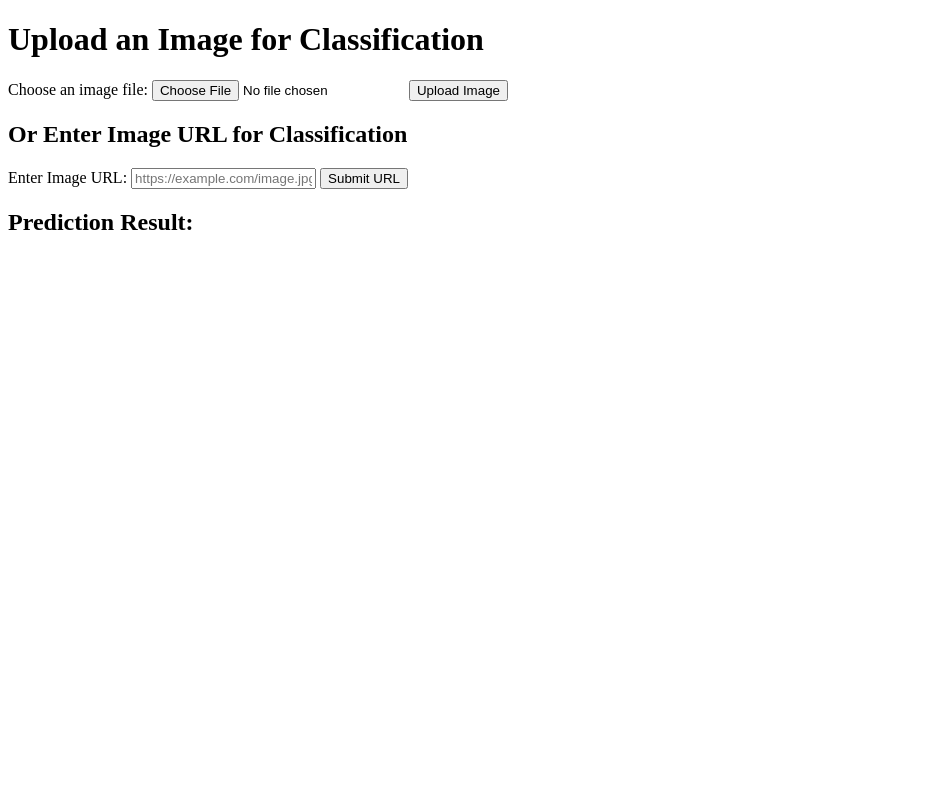
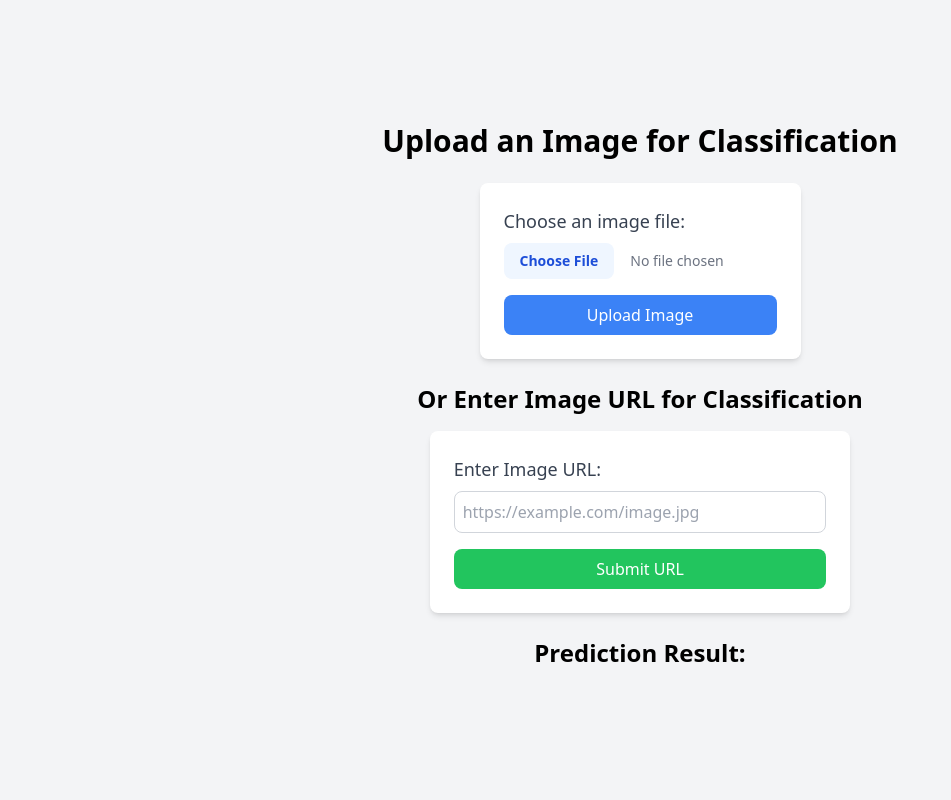
Before and after one commit to luisferreiraa/pytorch-flask, a Flask app: page / in a window 1280 px wide. Shown: the whole page, without its empty margins (0-951 px from the left). Run offline with Flask 3, Linux system fonts and the light colour scheme; parts of the project's set-up code (start-up, migrations or seed data) failed here and were passed over; some libraries are stand-ins or nearby versions.

Commit message:
05102024_15-30

```diff
--- a/templates/index.html
+++ b/templates/index.html
@@ -4,29 +4,53 @@
     <meta charset="UTF-8">
     <meta name="viewport" content="width=device-width, initial-scale=1.0">
     <title>Image Classification</title>
+    <!-- Tailwind CSS via CDN -->
+    <script src="https://cdn.tailwindcss.com"></script>
 </head>
-<body>
-    <h1>Upload an Image for Classification</h1>
+<body class="bg-gray-100 flex flex-col items-center justify-center min-h-screen p-4">
+<h1 class="text-3xl font-bold text-center mb-6">Upload an Image for Classification</h1>
 
 <!-- Formulário para upload de arquivo -->
-    <form id="upload-form" enctype="multipart/form-data">
-        <label for="file-input">Choose an image file:</label>
-        <input type="file" id="file-input" name="file" accept="image/*" required>
-        <button type="submit">Upload Image</button>
+<form id="upload-form" enctype="multipart/form-data" class="bg-white p-6 rounded-lg shadow-md mb-6">
+    <label for="file-input" class="block text-lg font-medium text-gray-700 mb-2">Choose an image file:</label>
+    <input type="file" id="file-input" name="file" accept="image/*" required
+           class="block w-full text-sm text-gray-500 mb-4 file:mr-4 file:py-2 file:px-4 file:rounded-lg file:border-0 file:text-sm file:font-semibold file:bg-blue-50 file:text-blue-700 hover:file:bg-blue-100">
+    <button type="submit" class="w-full bg-blue-500 text-white py-2 px-4 rounded-lg hover:bg-blue-600">Upload Image
+    </button>
 </form>
 
 <!-- Formulário para enviar URL da imagem -->
-    <h2>Or Enter Image URL for Classification</h2>
-    <form id="url-form">
-        <label for="image-url">Enter Image URL:</label>
-        <input type="text" id="image-url" name="url" placeholder="https://example.com/image.jpg" required>
-        <button type="submit">Submit URL</button>
+<h2 class="text-2xl font-semibold text-center mb-4">Or Enter Image URL for Classification</h2>
+<form id="url-form" class="bg-white p-6 rounded-lg shadow-md mb-6">
+    <label for="image-url" class="block text-lg font-medium text-gray-700 mb-2">Enter Image URL:</label>
+    <input type="text" id="image-url" name="url" placeholder="https://example.com/image.jpg" required
+           class="w-full border border-gray-300 p-2 rounded-lg mb-4">
+    <button type="submit" class="w-full bg-green-500 text-white py-2 px-4 rounded-lg hover:bg-green-600">Submit URL
+    </button>
 </form>
 
-    <h2>Prediction Result:</h2>
-    <p id="result"></p>
+<!-- Loading spinner (hidden initially) -->
+<div id="loading-spinner" class="hidden">
+    <svg class="animate-spin h-8 w-8 text-blue-500" xmlns="http://www.w3.org/2000/svg" fill="none" viewBox="0 0 24 24">
+        <circle class="opacity-25" cx="12" cy="12" r="10" stroke="currentColor" stroke-width="4"></circle>
+        <path class="opacity-75" fill="currentColor" d="M4 12a8 8 0 018-8V0C5.373 0 0 5.373 0 12h4z"></path>
+    </svg>
+</div>
+
+<!-- Resultado da previsão -->
+<h2 class="text-2xl font-semibold text-center mb-2">Prediction Result:</h2>
+<p id="result" class="text-lg text-center text-gray-700"></p>
 
 <script>
+    // Mostrar e ocultar spinner
+    function showSpinner() {
+        document.getElementById('loading-spinner').classList.remove('hidden');
+    }
+
+    function hideSpinner() {
+        document.getElementById('loading-spinner').classList.add('hidden');
+    }
+
     // Função para upload de imagem por arquivo
     const uploadForm = document.getElementById('upload-form');
     const result = document.getElementById('result');
@@ -36,6 +60,9 @@
         const fileInput = document.getElementById('file-input');
         const formData = new FormData();
         formData.append('file', fileInput.files[0]);
+
+        showSpinner(); // Mostrar o spinner ao iniciar a classificação
+        result.textContent = ''; // Limpar o resultado anterior
 
         try {
             const response = await fetch('/predict', {
@@ -51,6 +78,8 @@
             result.textContent = `Class: ${data.class_name} (ID: ${data.class_id})`;
         } catch (error) {
             result.textContent = 'Error: ' + error.message;
+        } finally {
+            hideSpinner(); // Ocultar o spinner ao finalizar a classificação
         }
     });
 
@@ -61,13 +90,16 @@
         event.preventDefault();
         const imageUrl = document.getElementById('image-url').value;
 
+        showSpinner(); // Mostrar o spinner ao iniciar a classificação
+        result.textContent = ''; // Limpar o resultado anterior
+
         try {
             const response = await fetch('/predict-url', {
                 method: 'POST',
                 headers: {
                     'Content-Type': 'application/json',
                 },
-                    body: JSON.stringify({ url: imageUrl }),
+                body: JSON.stringify({url: imageUrl}),
             });
 
             if (!response.ok) {
@@ -78,6 +110,8 @@
             result.textContent = `Class: ${data.class_name} (ID: ${data.class_id})`;
         } catch (error) {
             result.textContent = 'Error: ' + error.message;
+        } finally {
+            hideSpinner(); // Ocultar o spinner ao finalizar a classificação
         }
     });
 </script>
```
Lines whose indentation alone changed are shown as unchanged.
